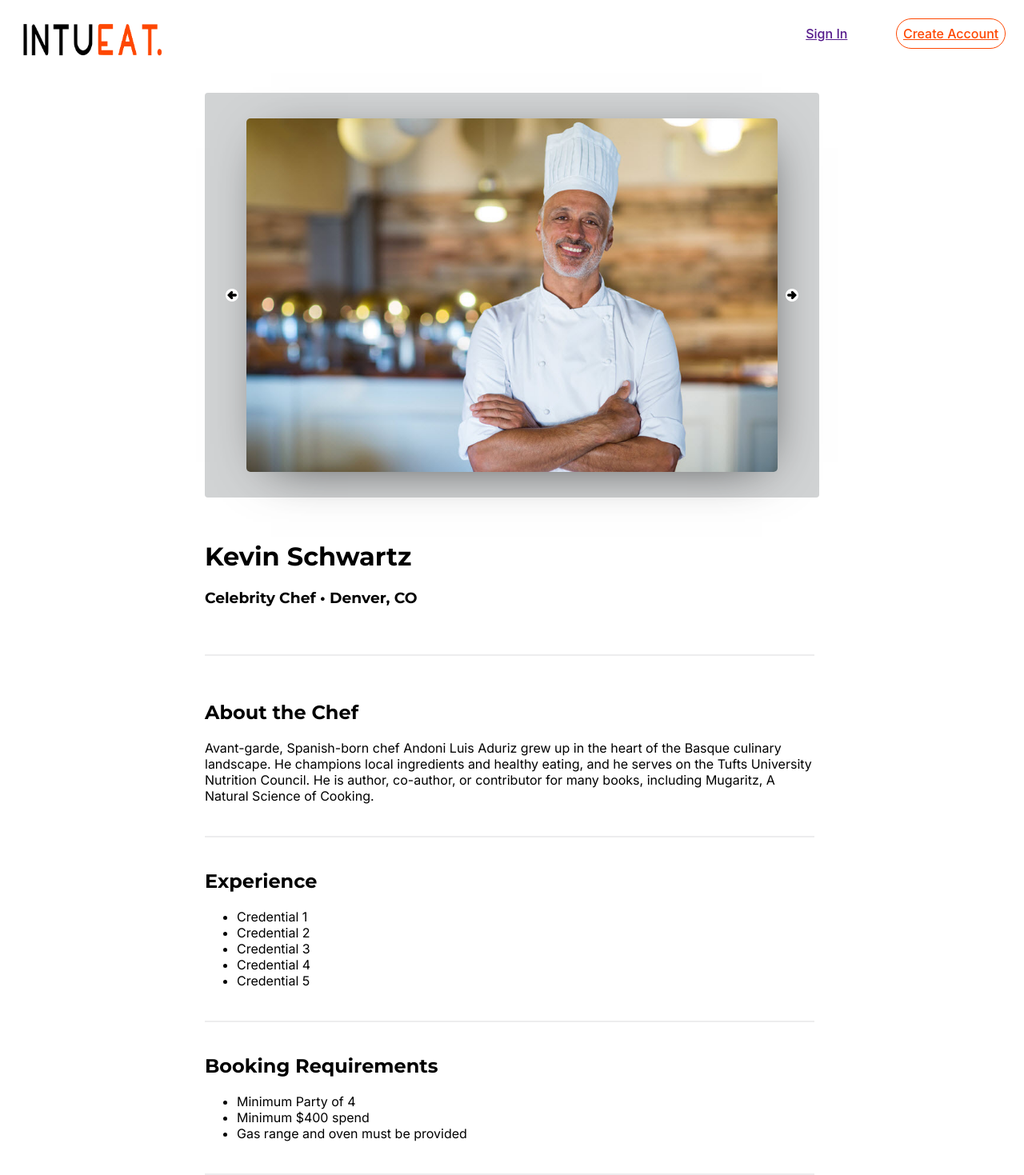
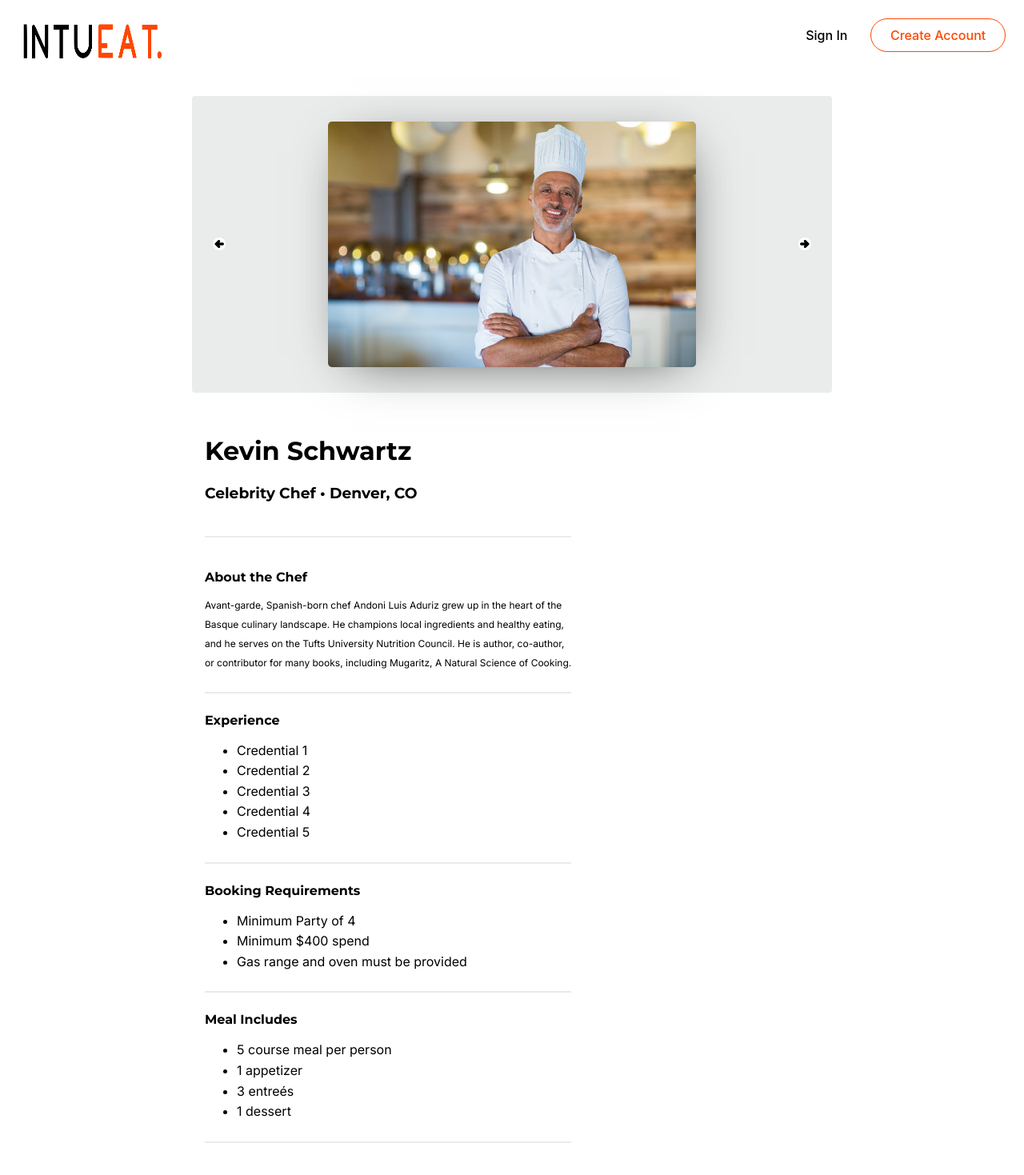
Before and after one commit to VPAbraham/intueat, a React (Create React App) app: page / in a window 1280 px wide. Shown: the top 1469 px of the page at 80% size. Built offline with nearby package versions, Linux system fonts and the light colour scheme.

Commit message:
Adjust spacing between reviews, font-size of reviews

```diff
--- a/src/App.js
+++ b/src/App.js
@@ -1,6 +1,6 @@
 import React, { Component } from 'react';
 import Header from './components/Header/Header';
-
+import ImageGal from './components/Image-gal/Image-gal';
 import BarRight from './components/Bar-right/Bar-right';
 import BarLeft from './components/Bar-left/Bar-left';
 
@@ -28,6 +28,7 @@ class App extends Component{
     return (
       <div className='App'>
         <Header />
+        <ImageGal />
         <div className='content-container'>
           <BarLeft
           name={this.state.name}
--- a/src/App.scss
+++ b/src/App.scss
@@ -8,6 +8,14 @@ p, li {
   font-family: $paragraph-font;
 }
 
+a {
+  text-decoration: none;
+}
+
+a:visited {
+  color: black;
+}
+
 .App {
 
   .content-container {
--- a/src/components/Bar-left/Bar-left.js
+++ b/src/components/Bar-left/Bar-left.js
@@ -21,7 +21,6 @@ const BarLeft = (props) => {
 
   return (
     <div className='bar-left'>
-      <ImageGal />
       <ChefInfo
       name={name}
       accolades={accolades}
--- a/src/components/Bar-left/Bar-left.scss
+++ b/src/components/Bar-left/Bar-left.scss
@@ -6,17 +6,22 @@
   text-align: left;
   display: flex;
   flex-direction: column;
+  width: 60%;
 
   h2 {
-    font-size: 24px;
+    font-size: 16px;
     margin-top: 2vh;
+  }
+
+  p {
+    line-height: 24px;
+    font-size: 12px;
   }
 
   .line-divider {
     border: 1px solid $light-grey;
     width: 99%;
     height: 0;
-    margin: 2.5rem 0;
-    opacity: 40%;
+    margin: 1.5rem 0;
   }
 }
--- a/src/components/Chef-bio/Chef-bio.js
+++ b/src/components/Chef-bio/Chef-bio.js
@@ -1,35 +1,36 @@
 import React from 'react';
+import './Chef-bio.scss';
 
 
 const ChefBio = (props) => {
   let { about, experience, requirements, includes, lineDivider } = props;
 
-  let experiences = experience.map(exp => <li>{exp}</li>);
-  let reqs = requirements.map(req => <li>{req}</li>);
-  let includedServices = includes.map(inc => <li>{inc}</li>);
+  let experiences = experience.map(exp => <li className='list-item'>{exp}</li>);
+  let reqs = requirements.map(req => <li className='list-item'>{req}</li>);
+  let includedServices = includes.map(inc => <li className='list-item'>{inc}</li>);
 
   return (
     <div className='chef-bio'>
-      <div className='chef-bio--about'>
+      <div className='bio-about'>
         <h2>About the Chef</h2>
         <p>{about}</p>
       </div>
       {lineDivider}
-      <div className='chef-bio--experience'>
+      <div className='bio-experience'>
         <h2>Experience</h2>
         <ul>
           {experiences}
         </ul>
       </div>
       {lineDivider}
-      <div className='chef-bio--booking-req'>
+      <div className='bio-booking-req'>
         <h2>Booking Requirements</h2>
         <ul>
           {reqs}
         </ul>
       </div>
       {lineDivider}
-      <div className='chef-bio--includes'>
+      <div className='bio-includes'>
         <h2>Meal Includes</h2>
         <ul>
           {includedServices}
--- a/src/components/Chef-bio/Chef-bio.scss
+++ b/src/components/Chef-bio/Chef-bio.scss
@@ -1 +1,10 @@
 @import '../../variables.scss';
+
+
+
+.chef-bio {
+
+  .list-item {
+    line-height: 160%;
+  }
+}
--- a/src/components/Header/Header.scss
+++ b/src/components/Header/Header.scss
@@ -26,8 +26,8 @@
       color: $red-orange;
       font-weight: 500;
       border: 1px solid $red-orange;
-      padding: 8px;
-      border-radius: 20px;
+      padding: 10px 24px;
+      border-radius: 25px;
       margin: auto 0;
       box-shadow: 10px 10px 60px -28px rgba(0,0,0,0.75);
     }
--- a/src/components/Image-gal/Image-gal.scss
+++ b/src/components/Image-gal/Image-gal.scss
@@ -1,10 +1,10 @@
 @import '../../variables.scss';
 
 .image-gal {
-  margin: 2rem 0;
+  margin: 2rem auto;
   text-align: center;
   border-radius: 4px;
-  max-width: 100%;
+  width: 60%;
   min-width: 400px;
   height: auto;
   padding: 2rem 1rem;
@@ -13,7 +13,7 @@
   justify-content: space-between;
 
   .chef-portrait {
-    width: 100%;
+    width: 60%;
     min-width: 300px;
     height: auto;
     border-radius: 5px;
--- a/src/components/Reviews/Reviews.js
+++ b/src/components/Reviews/Reviews.js
@@ -19,7 +19,7 @@ const Reviews = (props) => {
           <p>{reviews.length} Reviews</p>
         </div>
         {lineDivider}
-       <section>
+      <section>
         {reviews.map(review =>
         <div className='review-container'>
           <p>{review.rating}</p>
@@ -27,7 +27,7 @@ const Reviews = (props) => {
           <p>{review.review}</p>
           {lineDivider}
         </div>)}
-       </section>
+      </section>
       </div>
     </div>
   )
--- a/src/components/Reviews/Reviews.scss
+++ b/src/components/Reviews/Reviews.scss
@@ -16,6 +16,10 @@
       h3 {
         font-size: 30px;
       }
+
+      p {
+        color: $dark-grey;
+      }
     }
   }
 }
--- a/src/variables.scss
+++ b/src/variables.scss
@@ -1,5 +1,5 @@
 $red-orange: #fe4701;
-$light-grey: #d1d3d4;
+$light-grey: #d1d3d476;
 $dark-grey: #636466;
 
 $header-font: 'Montserrat', sans-serif;
```
